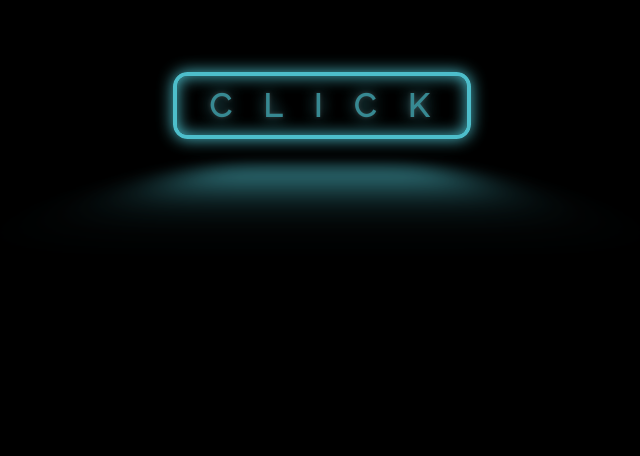
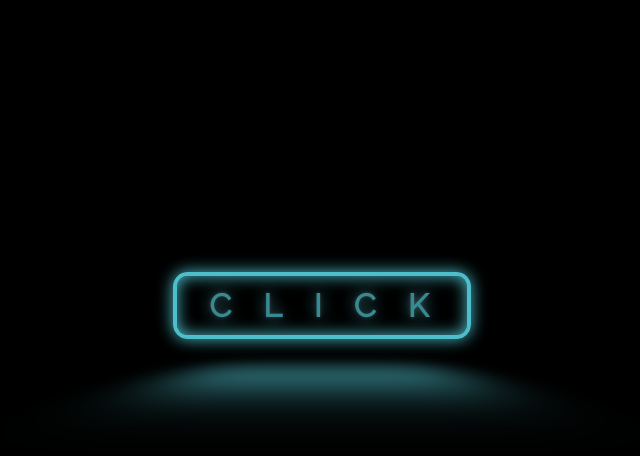
Before and after one commit to itswindee/neon-glowing-button, a plain HTML site: page index.html in a window 1280 px wide. Shown: the part 136-592 px from the top of the page, without its empty margins (318-958 px from the left). Drawn offline with Linux system fonts and the light colour scheme.

Commit message:
Update index.html

```diff
--- a/index.html
+++ b/index.html
@@ -9,7 +9,7 @@
         .button{
             text-align: center;
             position: relative;
-            top: 200px;
+            top: 400px;
         }
     </style>
 
```
